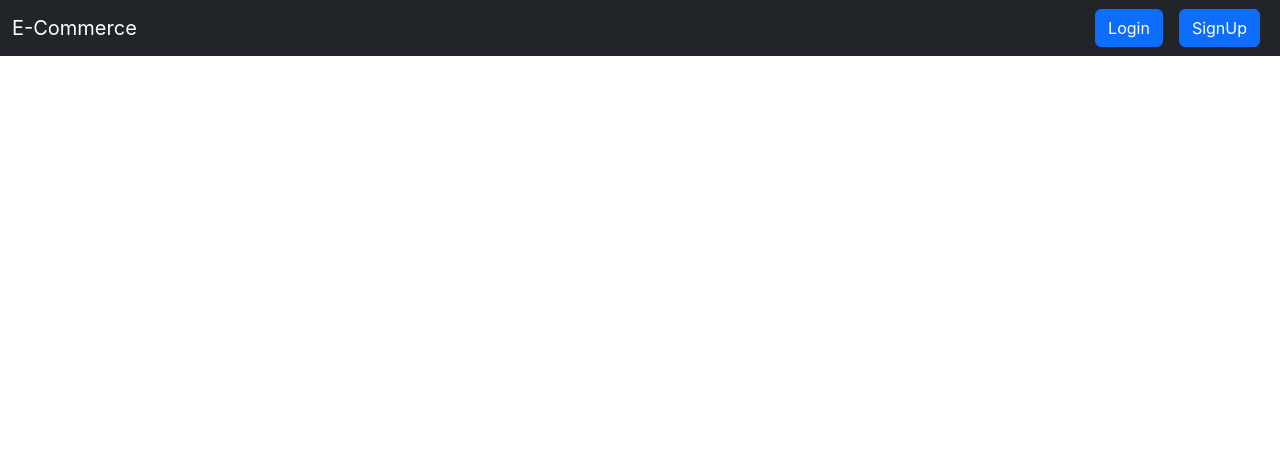
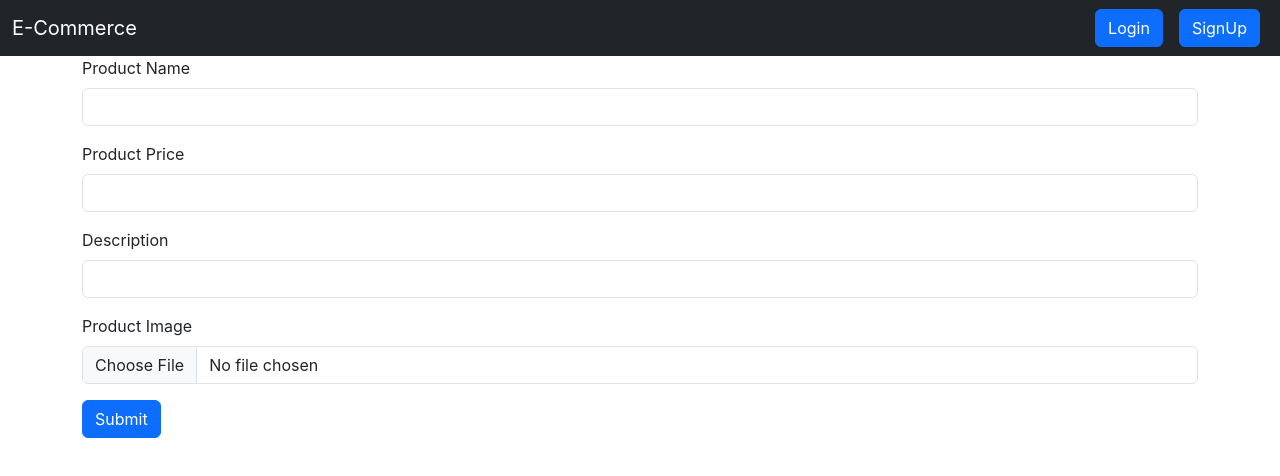
Before and after one commit to VrajRP2004/OnlineShooping, a React (Create React App) app: page /addproduct in a window 1280 px wide. Shown: the top 476 px of the page. Built offline with nearby package versions, Linux system fonts and the light colour scheme.

Commit message:
day5 some task like addproductfrontend page is create as basic level

```diff
--- a/src/App.js
+++ b/src/App.js
@@ -8,6 +8,7 @@ import {
 } from "react-router-dom";
 import Signup from "./components/Signup";
 import Homepage from "./components/Homepage/Homepage";
+import AddProductFroentend from "./components/product/AddProductFroentend";
 
 function App() {
   return (
@@ -21,6 +22,7 @@ function App() {
             <Route  path="/login" element={<Login/>}></Route>
             <Route exact path="/signup" element={<Signup/>}></Route>
             <Route exact path="/home" element={<Homepage/>}></Route>
+            <Route exact path="/addproduct" element={<AddProductFroentend/>}></Route>
           </Routes>
         </div>
       </Router>
--- a/src/components/Homepage/Card.js
+++ b/src/components/Homepage/Card.js
@@ -4,7 +4,7 @@ import Image from '../Images/SKU-01-Red.jpg'
 function Card() {
     return (
         <>
-            <div className="card mx-3" style={{ width: '18rem' }}>
+            <div className="card mx-1" style={{ width: '18rem' }}>
                 <img src={Image} className="card-img-top" alt="..." />
                 <div className="card-body">
                     <h5 className="card-title">Card title</h5>
--- a/src/components/Homepage/Homepage.js
+++ b/src/components/Homepage/Homepage.js
@@ -16,6 +16,7 @@ function Homepage() {
             <Card/>
             <Card/>
             <Card/>
+            <Card/>
           </div>
         </>
     )
--- a/src/components/Homepage/HomepageNavbar.js
+++ b/src/components/Homepage/HomepageNavbar.js
@@ -30,7 +30,7 @@ function HomepageNavbar() {
                                 </ul>
                             </li>
                             <li className="nav-item">
-                                <Link className="nav-link disabled" aria-disabled="true">Disabled</Link>
+                                <Link className="nav-link" to="/addproduct">Disabled</Link>
                             </li>
                         </ul>
                         <form className="d-flex" role="search">
--- /dev/null
+++ b/src/components/product/AddProductFroentend.js
@@ -0,0 +1,31 @@
+import React from 'react'
+
+function AddProductFroentend() {
+    const handleImage = (e)=>{
+        console.log(e)
+    }
+    return (
+        <div className='container'>
+            <div className="mb-3">
+                <label htmlFor="name" className="form-label">Product Name</label>
+                <input type="text" className="form-control" />
+            </div>
+            <div className="mb-3">
+                <label htmlFor="email" className="form-label">Product Price</label>
+                <input type="number" className="form-control" />
+            </div>
+            <div className="mb-3">
+                <label htmlFor="password" className="form-label">Description</label>
+                <input type="text" className="form-control" />
+            </div>
+            <div className="mb-3">
+                <label htmlFor="password" className="form-label">Product Image</label>
+                <input className="form-control" type="file" onChange={handleImage} />
+            </div>
+
+            <button className='btn btn-primary' type='submit'>Submit</button>
+        </div>
+    )
+}
+
+export default AddProductFroentend
```
